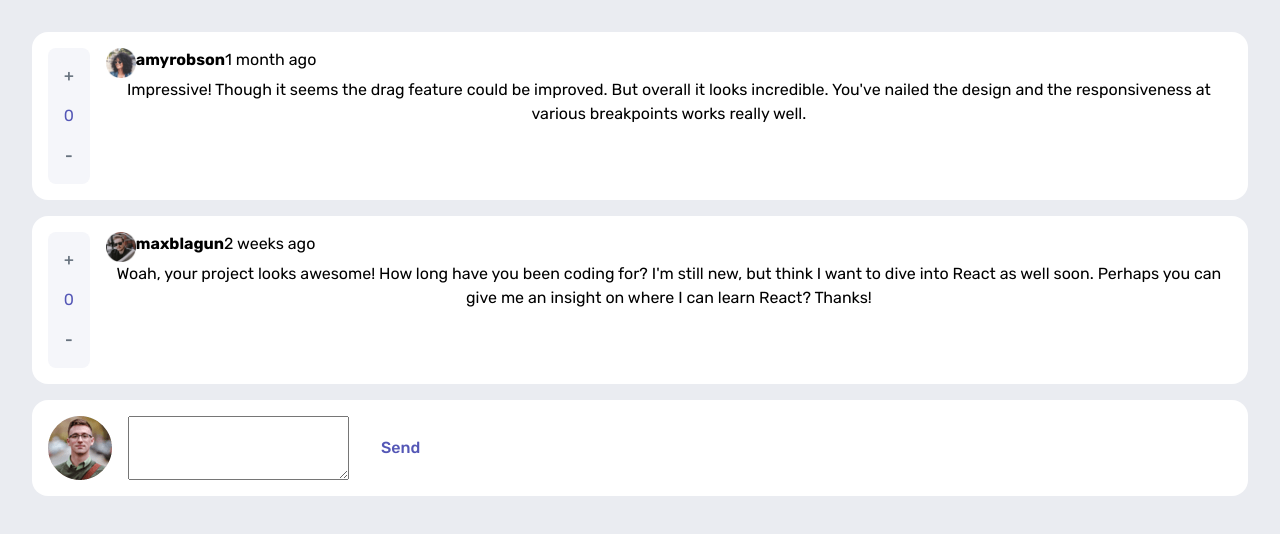
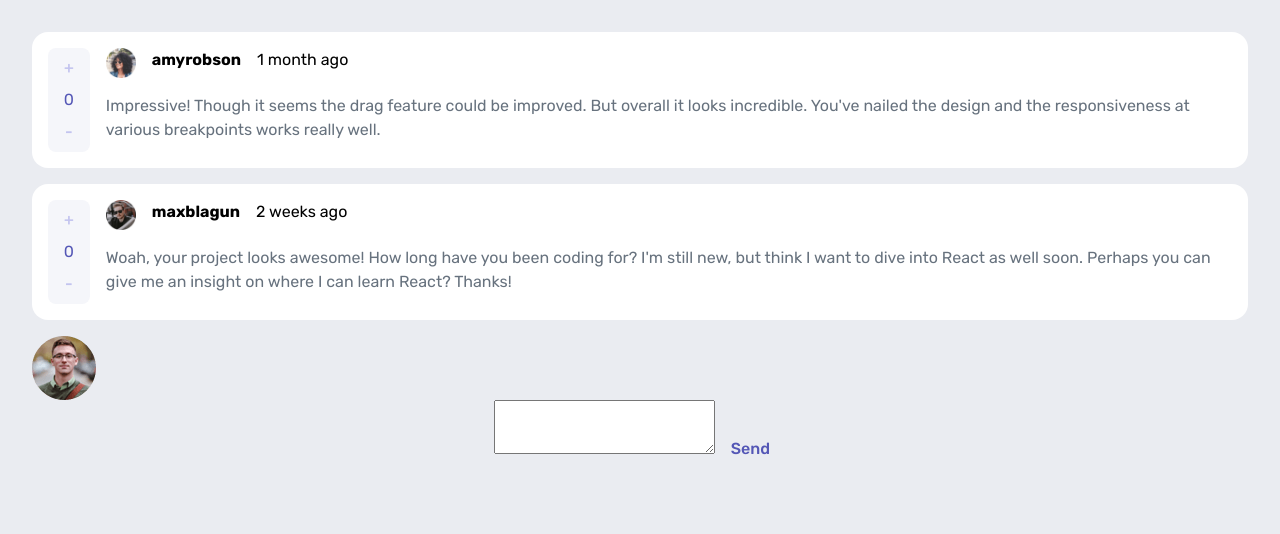
Before and after one commit to jadetrue/interactive-comments-section, a React (Vite) app: page / in a window 1280 px wide. Shown: the top 534 px of the page. Built offline with nearby package versions, Linux system fonts and the light colour scheme.

Commit message:
fix styling for vote button

```diff
--- a/src/components/Button.tsx
+++ b/src/components/Button.tsx
@@ -14,16 +14,16 @@ export const Button: React.FC<ButtonProps> = ({
   const buttonState = (type) => {
     switch (type) {
       case "danger": {
-        return "button--state-danger";
+        return "btn--state-danger";
       }
       case "success": {
-        return "button--state-success";
+        return "btn--state-success";
       }
       case "neutral": {
-        return "button--state-neutral";
+        return "btn--state-neutral";
       }
       default: {
-        return "button--state-default";
+        return "btn--state-default";
       }
     }
   };
--- a/src/components/Comment.tsx
+++ b/src/components/Comment.tsx
@@ -2,7 +2,7 @@ import React from "react";
 
 const Comment = ({ comment }) => {
   return (
-    <div>
+    <div id="comment">
       <p>{comment}</p>
     </div>
   );
--- a/src/components/CommentLayout.tsx
+++ b/src/components/CommentLayout.tsx
@@ -34,8 +34,7 @@ const CommentLayout: React.FC<CommentLayoutProps> = ({ data }) => {
       {data.comments.map((item) => {
         return (
           <>
-            <div className="comment-container">
-              <VoteForComment />
+            <div className="container">
               <div>
                 <Author
                   authorImg={item.user.image.png}
@@ -44,6 +43,7 @@ const CommentLayout: React.FC<CommentLayoutProps> = ({ data }) => {
                 />
                 <Comment comment={item.content} />
               </div>
+              <VoteForComment />
             </div>
           </>
         );
--- a/src/components/VoteForComment.jsx
+++ b/src/components/VoteForComment.jsx
@@ -1,24 +1,24 @@
-import {useState} from 'react'
-import { Button } from './Button';
+import { useState } from "react";
+import { Button } from "./Button";
 
 const VoteForComment = () => {
-    const [count, setCount] = useState(0)
+  const [count, setCount] = useState(0);
 
-    const increase = () => {
-        setCount(count => count + 1);
-    };
+  const increase = () => {
+    setCount((count) => count + 1);
+  };
 
-    const decrease = () => {
-        if (count > 0) setCount(count => count - 1);
-    }
+  const decrease = () => {
+    if (count > 0) setCount((count) => count - 1);
+  };
 
   return (
-    <div className='vote-for-comment'>
-      <Button className='btn btn__reset' name="+" type="neutral" onClick={() => increase()}/>
-        <p className='clr__primary'>{count}</p>
-      <Button className='btn btn__reset' name="-" type="neutral" onClick={() => decrease()}/>
+    <div className="vote-for-comment">
+      <Button name="+" type="neutral" onClick={() => increase()} />
+      <p className="clr__primary">{count}</p>
+      <Button name="-" type="neutral" onClick={() => decrease()} />
     </div>
-  )
-}
+  );
+};
 
-export default VoteForComment
+export default VoteForComment;
--- a/src/index.css
+++ b/src/index.css
@@ -2,7 +2,7 @@
   --clr-primary-400: hsl(238, 40%, 52%);
   --clr-primary-200: hsl(239, 57%, 85%);
   --clr-secondary-500: hsl(358, 79%, 66%);
-  --clr-secondary-200:  hsl(357, 100%, 86%);
+  --clr-secondary-200: hsl(357, 100%, 86%);
 
   --clr-neutral-800: hsl(212, 24%, 26%);
   --clr-neutral-400: hsl(211, 10%, 45%);
@@ -10,7 +10,7 @@
   --clr-neutral-200: hsl(228, 33%, 97%);
   --clr-neutral-100: hsl(0, 0%, 100%);
 
-  --ff-primary: 'Rubik', sans-serif;
+  --ff-primary: "Rubik", sans-serif;
 
   --fw-regular: 400;
   --fw-medium: 500;
@@ -22,7 +22,9 @@
 /*
   1. Use a more-intuitive box-sizing model.
 */
-*, *::before, *::after {
+*,
+*::before,
+*::after {
   box-sizing: border-box;
 }
 /*
@@ -43,26 +45,40 @@ body {
 /*
   5. Improve media defaults
 */
-img, picture, video, canvas, svg {
+img,
+picture,
+video,
+canvas,
+svg {
   display: block;
   max-width: 100%;
 }
 /*
   6. Remove built-in form typography styles
 */
-input, button, textarea, select {
+input,
+button,
+textarea,
+select {
   font: inherit;
 }
 /*
   7. Avoid text overflows
 */
-p, h1, h2, h3, h4, h5, h6 {
+p,
+h1,
+h2,
+h3,
+h4,
+h5,
+h6 {
   overflow-wrap: break-word;
 }
 /*
   8. Create a root stacking context
 */
-#root, #__next {
+#root,
+#__next {
   isolation: isolate;
 }
 
@@ -76,50 +92,76 @@ body {
 }
 
 .vote-for-comment {
+  width: fit-content;
   background-color: var(--clr-neutral-200);
-  width: fit-content;
-  border-radius: .5rem;
+  border-radius: 0.5rem;
+  display: flex;
+  justify-content: center;
+  align-items: center;
+
+  @media screen and (min-width: 1021px) {
+    flex-direction: column;
+  }
 }
 
-.comment-container {
-  display:flex;
+.container {
+  display: flex;
   gap: 1rem;
-  flex-direction: row;
+  flex-direction: column;
   background-color: var(--clr-neutral-100);
   border-radius: 1rem;
   padding: 1rem;
   margin-bottom: 1rem;
+
+  @media screen and (min-width: 1021px) {
+    flex-direction: row-reverse;
+  }
+}
+
+#comment {
+  text-align: left;
+  color: var(--clr-neutral-400);
 }
 
 .author-container {
   display: flex;
   justify-content: start;
+  gap: 1em;
+  margin-bottom: 1em;
 }
 
+/* Button styles */
+
 .btn {
-    padding: 1rem;
+  padding: 0.5em 1em;
   font-weight: var(--fw-medium);
   text-align: center;
+}
 
-    &.btn__reset {
+.btn__reset {
   background: transparent;
-      border:none;
+  border: none;
   cursor: pointer;
 }
 
-    &.button--state-success,
-    &.button--state-default {
+.btn--state-success,
+.btn--state-default {
   color: var(--clr-primary-400);
 }
 
-    &.button--state-neutral {
-      color: var(--clr-neutral-400);
+.btn--state-neutral {
+  color: var(--clr-primary-200);
+
+  &:hover {
+    color: var(--clr-primary-400);
+  }
 }
 
-    &.button--state-danger {
+.btn--state-danger {
   color: var(--clr-secondary-500);
 }
-}
+
+/* End of Button styles */
 
 .body {
   font-weight: var(--fw-bold);
```
Lines whose indentation alone changed are shown as unchanged.
